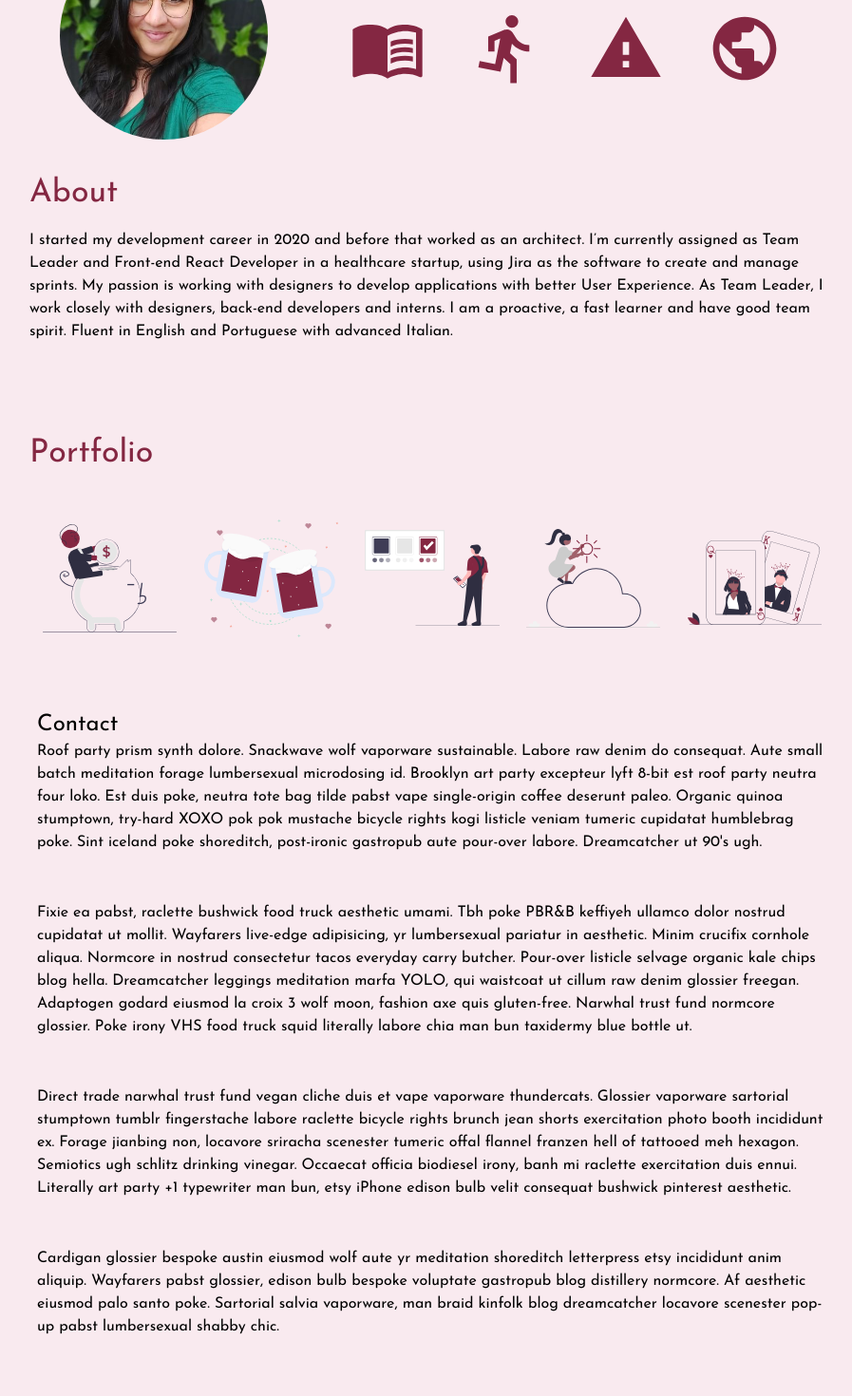
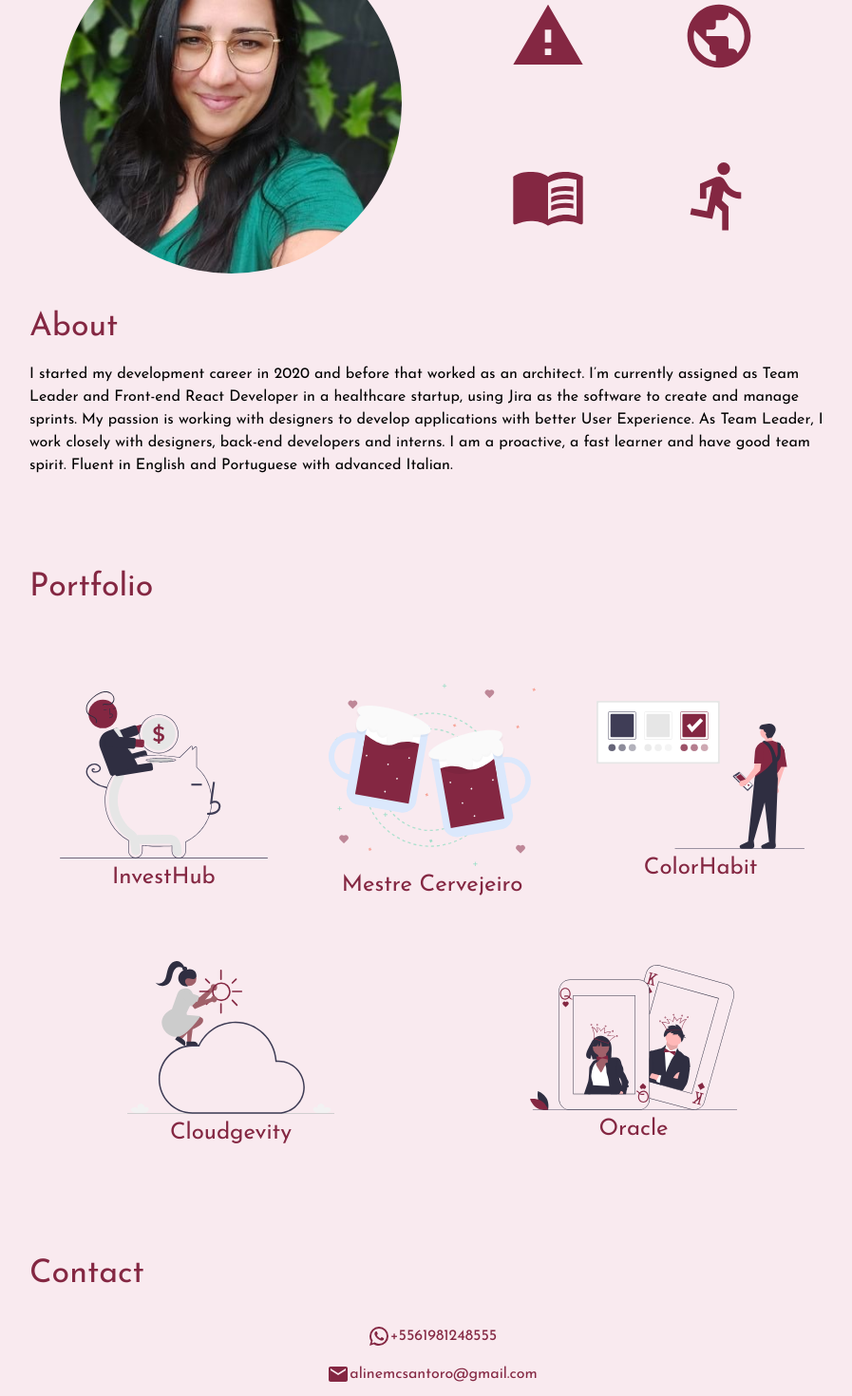
Before and after one commit to Code-Divas/static-webpage, a React (Create React App) app: page / in a window 1280 px wide. Shown: the part 200-1670 px from the top of the page at 95% size, without its empty margins (185-1082 px from the left). Built offline with nearby package versions, Linux system fonts and the light colour scheme.

Commit message:
feat: added style

```diff
--- /dev/null
+++ b/src/components/DialogSkill.js
@@ -0,0 +1,25 @@
+import React from 'react';
+import { makeStyles } from '@material-ui/core/styles';
+import Typography from '@material-ui/core/Typography';
+
+import Dialog from '@material-ui/core/Dialog';
+
+const useStyles = makeStyles({
+	container: {
+		padding: '2rem'
+	}
+});
+
+const DialogSkill = ({ isOpen, close, skill }) => {
+	const classes = useStyles();
+
+	return (
+		<Dialog open={isOpen} onClose={close}>
+			<div className={classes.container}>
+				<Typography variant="h5">{skill}</Typography>
+			</div>
+		</Dialog>
+	);
+};
+
+export default DialogSkill;
--- a/src/sections/About.js
+++ b/src/sections/About.js
@@ -1,10 +1,12 @@
-import React from 'react';
+import React, { useState } from 'react';
 import { makeStyles } from '@material-ui/core/styles';
 import Typography from '@material-ui/core/Typography';
+import Grid from '@material-ui/core/Grid';
 import Container from '@material-ui/core/Container';
-import Grid from '@material-ui/core/Grid';
+import IconButton from '@material-ui/core/IconButton';
 import picture from '../assets/picture.jpg';
 import { Element } from 'react-scroll';
+import DialogSkill from '../components/DialogSkill';
 import MenuBookIcon from '@material-ui/icons/MenuBook';
 import DirectionsRunIcon from '@material-ui/icons/DirectionsRun';
 import ReportProblemIcon from '@material-ui/icons/ReportProblem';
@@ -46,20 +48,52 @@ const useStyles = makeStyles({
 
 const About = () => {
 	const classes = useStyles();
+	const [ isDialogOpen, setIsDialogOpen ] = useState(false);
+	const [ skill, setSkill ] = useState('');
 	return (
 		<Element id="about">
 			<Container className={classes.container}>
 				<Grid container className={classes.wrapper}>
-					<Grid item sm={4} className={classes.picContainer}>
+					<Grid item sm={6} xs={12} className={classes.picContainer}>
 						<img className={classes.picture} src={picture} alt="aline" />
 					</Grid>
-					<Grid item sm={8} className={classes.section}>
+					<Grid item sm={6} xs={12} className={classes.section}>
 						<Typography>(Click to see more!)</Typography>
 						<div className={classes.iconWrapper}>
-							<MenuBookIcon className={classes.icon} color="primary" />
-							<DirectionsRunIcon className={classes.icon} color="primary" />
-							<ReportProblemIcon className={classes.icon} color="primary" />
-							<PublicIcon className={classes.icon} color="primary" />
+							<IconButton
+								onClick={() => {
+									setIsDialogOpen(true);
+									setSkill('Problem Solver');
+								}}
+							>
+								<ReportProblemIcon className={classes.icon} color="primary" />
+							</IconButton>
+							<IconButton
+								onClick={() => {
+									setIsDialogOpen(true);
+									setSkill('Global Perspective');
+								}}
+							>
+								<PublicIcon className={classes.icon} color="primary" />
+							</IconButton>
+						</div>
+						<div className={classes.iconWrapper}>
+							<IconButton
+								onClick={() => {
+									setIsDialogOpen(true);
+									setSkill('Fast Learner');
+								}}
+							>
+								<MenuBookIcon className={classes.icon} color="primary" />
+							</IconButton>
+							<IconButton
+								onClick={() => {
+									setIsDialogOpen(true);
+									setSkill('Proactive');
+								}}
+							>
+								<DirectionsRunIcon className={classes.icon} color="primary" />
+							</IconButton>
 						</div>
 					</Grid>
 					<Grid item sm={12}>
@@ -77,6 +111,7 @@ const About = () => {
 					</Grid>
 				</Grid>
 			</Container>
+			<DialogSkill isOpen={isDialogOpen} skill={skill} close={() => setIsDialogOpen(false)} />
 		</Element>
 	);
 };
--- a/src/sections/Contact.js
+++ b/src/sections/Contact.js
@@ -1,17 +1,28 @@
 import React from 'react';
 import { makeStyles } from '@material-ui/core/styles';
 import Typography from '@material-ui/core/Typography';
+import Grid from '@material-ui/core/Grid';
 import Container from '@material-ui/core/Container';
 import { Element } from 'react-scroll';
+import WhatsAppIcon from '@material-ui/icons/WhatsApp';
+import LinkedInIcon from '@material-ui/icons/LinkedIn';
+import GitHubIcon from '@material-ui/icons/GitHub';
+import EmailIcon from '@material-ui/icons/Email';
 
 const useStyles = makeStyles({
 	container: {
-		padding: 40,
+		marginTop: '1rem',
+		padding: '2rem',
 		display: 'flex',
 		flexDirection: 'column'
 	},
-	paragraph: {
-		marginBottom: 50
+
+	wrapper: {
+		display: 'flex',
+		marginTop: '1rem',
+		flexDirection: 'row',
+		alignItems: 'center',
+		justifyContent: 'center'
 	}
 });
 
@@ -20,37 +31,23 @@ const Contact = () => {
 	return (
 		<Element id="contact">
 			<Container className={classes.container}>
-				<Typography variant="h5">Contact</Typography>
-				<Typography className={classes.paragraph} variant="body1">
-					Roof party prism synth dolore. Snackwave wolf vaporware sustainable. Labore raw denim do consequat.
-					Aute small batch meditation forage lumbersexual microdosing id. Brooklyn art party excepteur lyft
-					8-bit est roof party neutra four loko. Est duis poke, neutra tote bag tilde pabst vape single-origin
-					coffee deserunt paleo. Organic quinoa stumptown, try-hard XOXO pok pok mustache bicycle rights kogi
-					listicle veniam tumeric cupidatat humblebrag poke. Sint iceland poke shoreditch, post-ironic
-					gastropub aute pour-over labore. Dreamcatcher ut 90's ugh.
+				<Grid item sm={12}>
+					<Typography paragraph variant="h4" color="primary">
+						Contact
+					</Typography>
+				</Grid>
+
+				<Typography className={classes.wrapper} color="primary" variant="body1">
+					<WhatsAppIcon /> +5561981248555
 				</Typography>
-				<Typography className={classes.paragraph} variant="body1">
-					Fixie ea pabst, raclette bushwick food truck aesthetic umami. Tbh poke PBR&B keffiyeh ullamco dolor
-					nostrud cupidatat ut mollit. Wayfarers live-edge adipisicing, yr lumbersexual pariatur in aesthetic.
-					Minim crucifix cornhole aliqua. Normcore in nostrud consectetur tacos everyday carry butcher.
-					Pour-over listicle selvage organic kale chips blog hella. Dreamcatcher leggings meditation marfa
-					YOLO, qui waistcoat ut cillum raw denim glossier freegan. Adaptogen godard eiusmod la croix 3 wolf
-					moon, fashion axe quis gluten-free. Narwhal trust fund normcore glossier. Poke irony VHS food truck
-					squid literally labore chia man bun taxidermy blue bottle ut.
+				<Typography className={classes.wrapper} color="primary" variant="body1">
+					<EmailIcon /> alinemcsantoro@gmail.com
 				</Typography>
-				<Typography className={classes.paragraph} variant="body1">
-					Direct trade narwhal trust fund vegan cliche duis et vape vaporware thundercats. Glossier vaporware
-					sartorial stumptown tumblr fingerstache labore raclette bicycle rights brunch jean shorts
-					exercitation photo booth incididunt ex. Forage jianbing non, locavore sriracha scenester tumeric
-					offal flannel franzen hell of tattooed meh hexagon. Semiotics ugh schlitz drinking vinegar. Occaecat
-					officia biodiesel irony, banh mi raclette exercitation duis ennui. Literally art party +1 typewriter
-					man bun, etsy iPhone edison bulb velit consequat bushwick pinterest aesthetic.
+				<Typography className={classes.wrapper} color="primary" variant="body1">
+					<LinkedInIcon /> @aline-santoro-88564a15b
 				</Typography>
-				<Typography className={classes.paragraph} variant="body1">
-					Cardigan glossier bespoke austin eiusmod wolf aute yr meditation shoreditch letterpress etsy
-					incididunt anim aliquip. Wayfarers pabst glossier, edison bulb bespoke voluptate gastropub blog
-					distillery normcore. Af aesthetic eiusmod palo santo poke. Sartorial salvia vaporware, man braid
-					kinfolk blog dreamcatcher locavore scenester pop-up pabst lumbersexual shabby chic.
+				<Typography className={classes.wrapper} color="primary" variant="body1">
+					<GitHubIcon /> https://github.com/SantoroA
 				</Typography>
 			</Container>
 		</Element>
--- a/src/sections/Portfolio.js
+++ b/src/sections/Portfolio.js
@@ -30,6 +30,10 @@ const useStyles = makeStyles({
 
 	linkImage: {
 		width: '100%'
+	},
+	linkWrapper: {
+		padding: '2rem',
+		textAlign: 'center'
 	}
 });
 
@@ -44,30 +48,45 @@ const Portfolio = () => {
 					</Typography>
 				</Grid>
 				<Grid container className={classes.wrapper}>
-					<Grid item xs={2}>
+					<Grid className={classes.linkWrapper} item xs={6} sm={4}>
 						<Link href="https://hub-invest.netlify.app/">
 							<img className={classes.linkImage} alt="hub-invest" src={invest} />
 						</Link>
+						<Typography variant="h5" color="primary">
+							InvestHub
+						</Typography>
 					</Grid>
-					<Grid item xs={2}>
+					<Grid className={classes.linkWrapper} item xs={6} sm={4}>
 						<Link href="https://mestre-cervejeiro.netlify.app/">
 							<img className={classes.linkImage} alt="mestre-cervejeiro" src={beer} />
 						</Link>
+						<Typography variant="h5" color="primary">
+							Mestre Cervejeiro
+						</Typography>
 					</Grid>
-					<Grid item xs={2}>
+					<Grid className={classes.linkWrapper} item xs={6} sm={4}>
 						<Link href="https://colorhabit.netlify.app/">
 							<img className={classes.linkImage} alt="color-picker" src={color} />
 						</Link>
+						<Typography variant="h5" color="primary">
+							ColorHabit
+						</Typography>
 					</Grid>
-					<Grid item xs={2}>
+					<Grid className={classes.linkWrapper} item xs={6} sm={4}>
 						<Link href="https://cloudgevity.netlify.app/">
 							<img className={classes.linkImage} alt="weather" src={weather} />
 						</Link>
+						<Typography variant="h5" color="primary">
+							Cloudgevity
+						</Typography>
 					</Grid>
-					<Grid item xs={2}>
+					<Grid className={classes.linkWrapper} item xs={6} sm={4}>
 						<Link href="https://tarot-oracle.netlify.app/">
 							<img className={classes.linkImage} alt="oracle" src={tarot} />
 						</Link>
+						<Typography variant="h5" color="primary">
+							Oracle
+						</Typography>
 					</Grid>
 				</Grid>
 			</Container>
```
Also changed, not shown: 1 other file (tests, documents, lock files or other folders).
